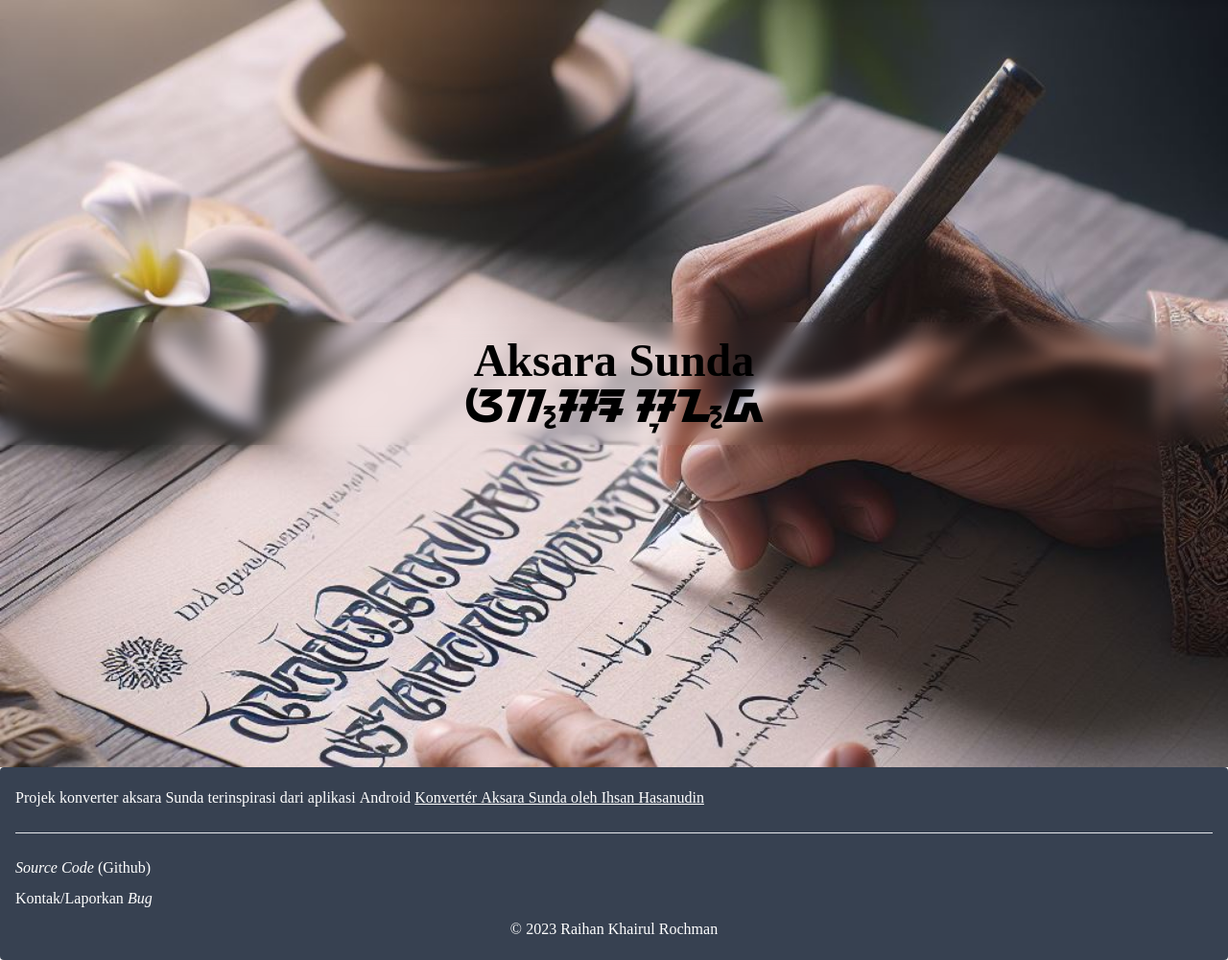
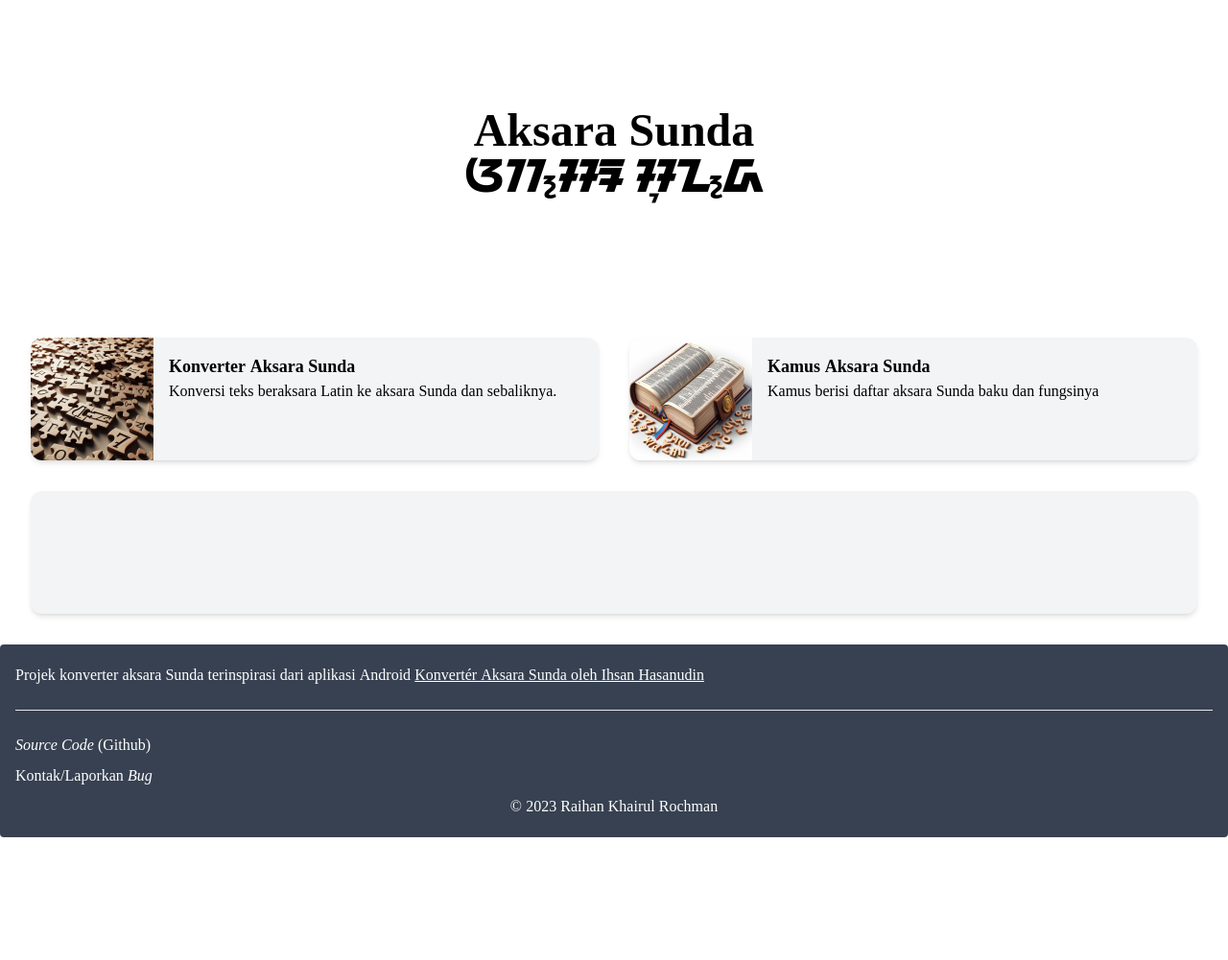
Before and after one commit to raihankr/aksara-sunda, a website: page public/index.html in a window 1280 px wide. Shown: the whole page at 96% size. After the commit the page ends 873 px from the top, so only its background shows below. Drawn offline with nearby package versions, Linux system fonts and the light colour scheme.

Commit message:
finished home page

```diff
--- a/public/index.html
+++ b/public/index.html
@@ -1,5 +1,6 @@
 <!DOCTYPE html>
 <html lang="en">
+
 <head>
     <meta charset="UTF-8">
     <meta name="viewport" content="width=device-width, initial-scale=1.0">
@@ -8,16 +9,33 @@
     <link rel="stylesheet" href="/style/assets.css">
     <script src="https://ajax.googleapis.com/ajax/libs/jquery/3.7.1/jquery.min.js"></script>
 </head>
+
 <body>
-    <header class="h-screen flex flex-col justify-center font-bold text-5xl text-center bg-[url('../image/bg-home-banner.jpeg')] bg-cover bg-no-repeat">
-        <div class="m-auto text-center w-full py-4 backdrop-blur">
-            Aksara Sunda <br />
-            ᮃᮊ᮪ᮞᮛ ᮞᮥᮔ᮪ᮓ
-        </div>
+    <header class="font-bold text-5xl text-center flex flex-col justify-center h-32 my-24">
+        <p>Aksara Sunda</p>
+        <p>ᮃᮊ᮪ᮞᮛ ᮞᮥᮔ᮪ᮓ</p>
     </header>
+    <section class="flex flex-wrap justify-center items-center gap-8 p-8">
+        <a class="card" href="konverter/">
+            <img src="image/puzzle.jpg" alt="">
+            <section>
+                <h3>Konverter Aksara Sunda</h3>
+                <p>Konversi teks beraksara Latin ke aksara Sunda dan sebaliknya.</p>
+            </section>
+        </a>
+        <a class="card" href="kamus/">
+            <img src="image/dictionary.jpg" alt="">
+            <section>
+                <h3>Kamus Aksara Sunda</h3>
+                <p>Kamus berisi daftar aksara Sunda baku dan fungsinya</p>
+            </section>
+        </a>
+        <a href="game/" class="card"></a>
+    </section>
 
     <script>
         $.get('component/footer.html', data => $(document.body).append(data));
     </script>
 </body>
+
 </html>
--- a/public/style/input.css
+++ b/public/style/input.css
@@ -9,8 +9,24 @@
     }
 }
 
-@layer component {
+@layer components {
     nav>* {
-        @apply font-bold text-4xl transition-all hover:bg-black hover:!text-white rounded-lg p-2 cursor-pointer;
+        @apply font-bold text-4xl transition-all hover:bg-black hover:text-white rounded-lg p-2 cursor-pointer;
+    }
+
+    .card {
+        @apply bg-gray-100 shadow-md hover:shadow-xl transition-shadow rounded-xl flex flex-[100%] md:flex-[calc(50%-1rem)] h-32 overflow-hidden;
+    }
+
+    .card>img {
+        @apply aspect-square h-full object-cover;
+    }
+
+    .card>section {
+        @apply p-4;
+    }
+
+    .card h3 {
+        @apply font-bold text-lg;
     }
 }
```
Also changed, not shown: public/image/bg-home-banner.jpeg (deleted), public/image/dictionary.jpg (added), public/image/konverter.jpg (added), public/image/puzzle.jpg (added), public/style/output.css.
